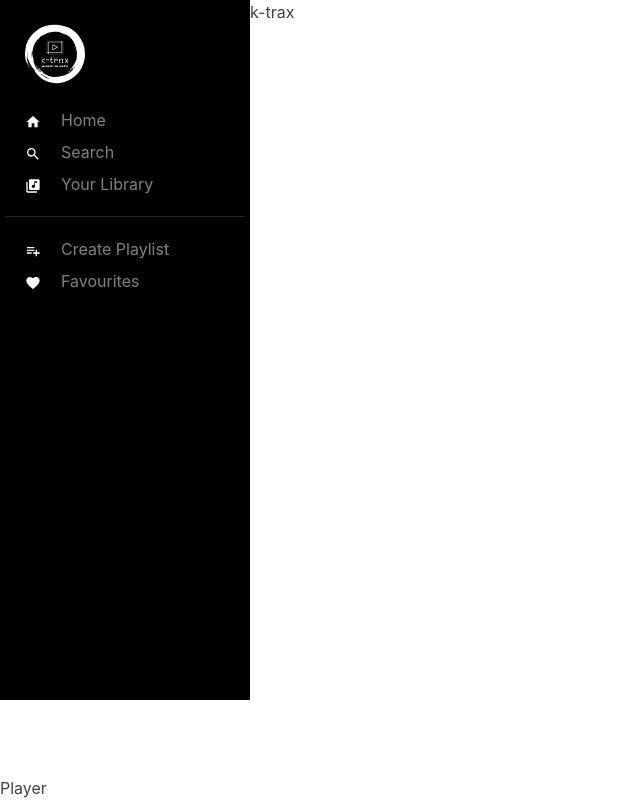
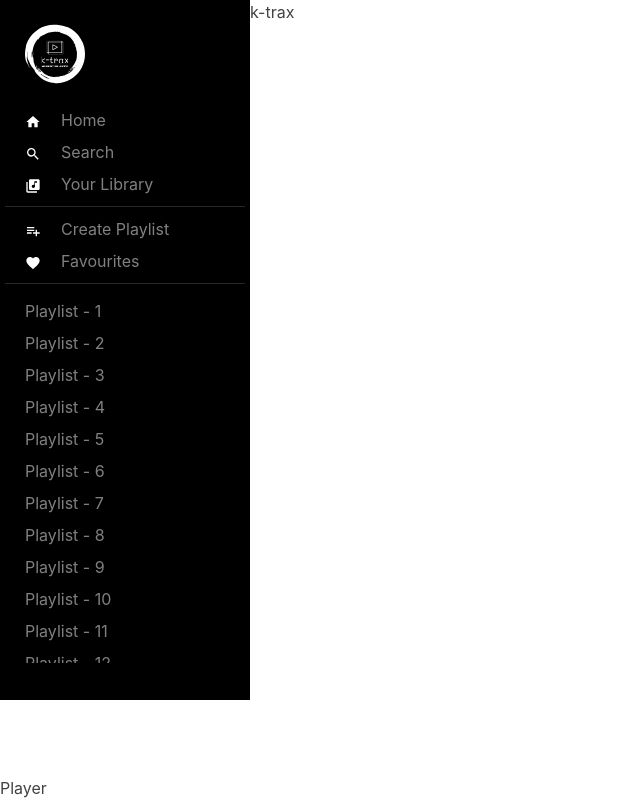
Before and after one commit to K-A-I-L-A-S-H/k-trax, a Next.js app: page / in a window 1280 px wide. Shown: the whole page, without its empty margins (0-640 px from the left). Built offline with nearby package versions, Linux system fonts and the light colour scheme.

Commit message:
(chore): add nev menu

```diff
--- a/src/components/Sidebar.tsx
+++ b/src/components/Sidebar.tsx
@@ -1,7 +1,15 @@
-import { Box, Divider } from '@chakra-ui/layout';
+import {
+	Box,
+	Divider,
+	LinkBox,
+	LinkOverlay,
+	List,
+	ListItem,
+} from '@chakra-ui/layout';
 import NavMenu from './NavMenu';
-import { MUSIC_MENU, NAV_MENU } from './constants';
+import { MUSIC_MENU, NAV_MENU, PLAYLIST } from './constants';
 import NavLogo from './NavLogo';
+import Link from 'next/link';
 
 export default function Sidebar() {
 	return (
@@ -12,11 +20,25 @@ export default function Sidebar() {
 			paddingX="5px"
 			color="gray"
 		>
-			<Box paddingY="20px">
+			<Box paddingY="20px" height="100%">
 				<NavLogo />
 				<NavMenu menu={NAV_MENU} />
-				<Divider marginY="20px" color="gray.800" />
+				<Divider marginY="10px" color="gray.800" />
 				<NavMenu menu={MUSIC_MENU} />
+				<Divider marginY="10px" color="gray.800" />
+				<Box height="56%" overflowY="auto" paddingY="5px">
+					<List spacing={2}>
+						{PLAYLIST.map((item) => (
+							<ListItem paddingX="20px" key={item}>
+								<LinkBox>
+									<Link href="/">
+										<LinkOverlay>{item}</LinkOverlay>
+									</Link>
+								</LinkBox>
+							</ListItem>
+						))}
+					</List>
+				</Box>
 			</Box>
 		</Box>
 	);
--- a/src/components/constants.ts
+++ b/src/components/constants.ts
@@ -37,3 +37,5 @@ export const MUSIC_MENU: NavItem[] = [
 		route: '/favourites',
 	},
 ];
+
+export const PLAYLIST = new Array(30).fill(1).map((_, i) => `Playlist - ${i+1}`);
```
Also changed, not shown: src/components/NavLogo.tsx (+7 -7 lines).
